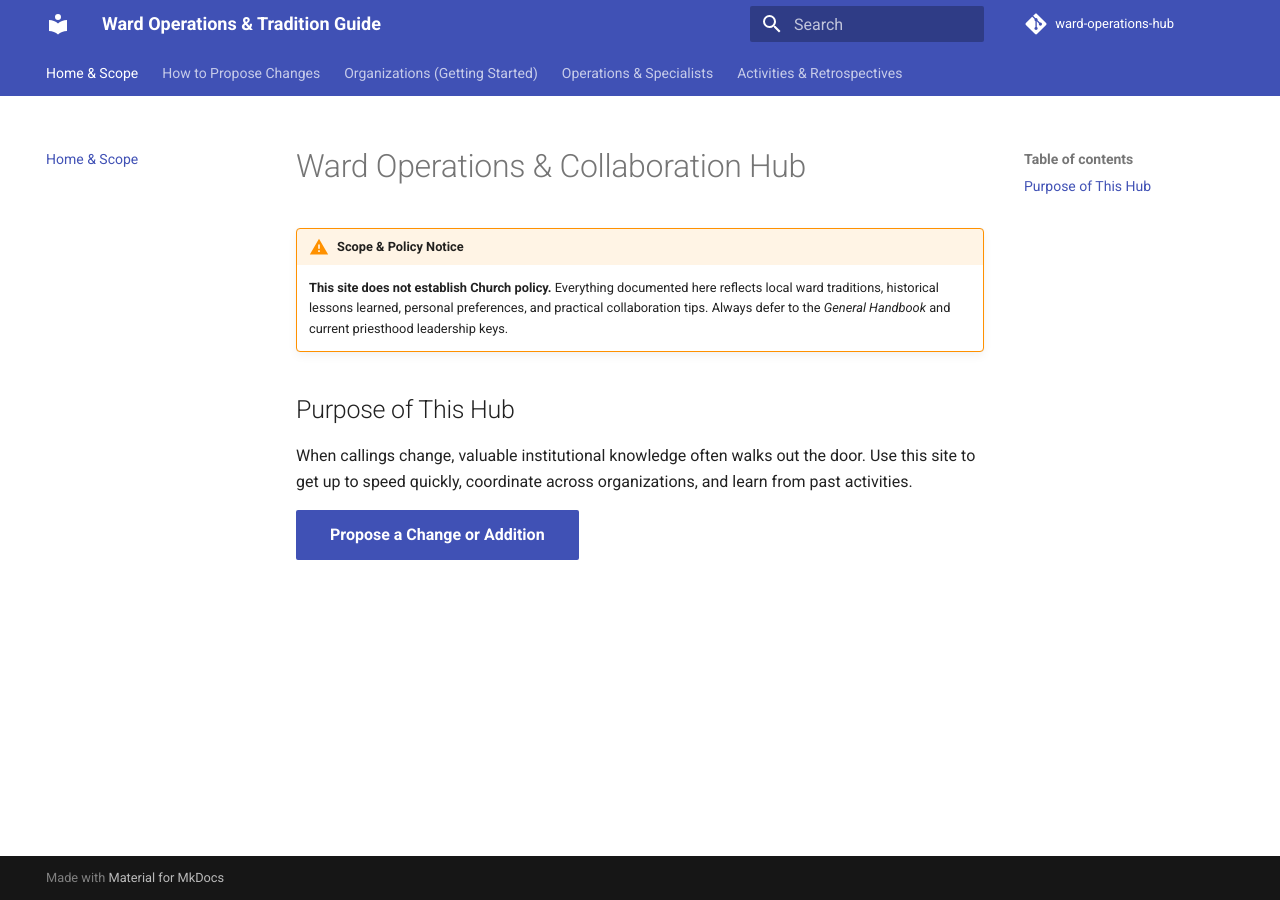
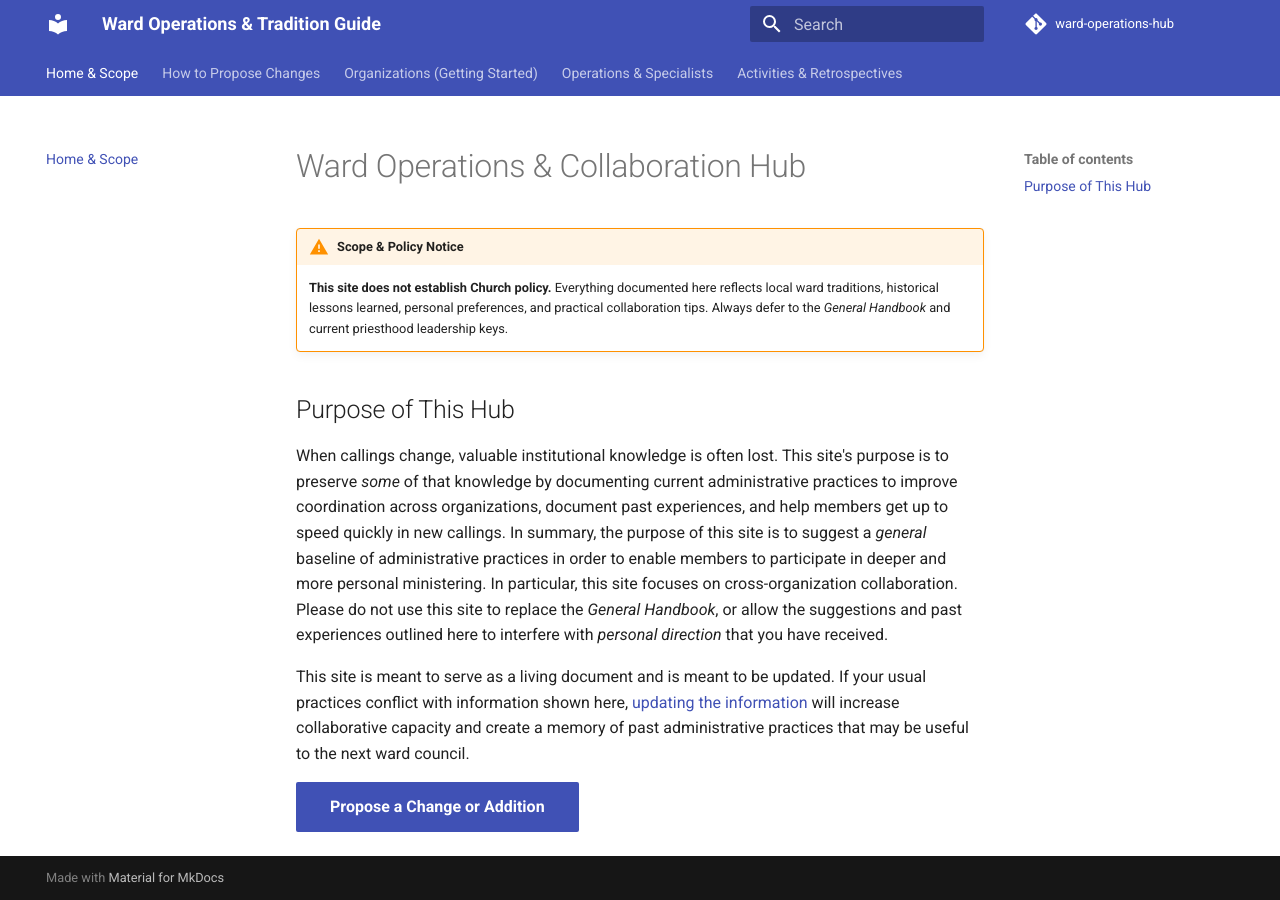
Before and after one commit to popgengent/ward-operations-hub, an MkDocs documentation site: the page built from docs/index.md, in a window 1280 px wide. Built offline with MkDocs 1.6.1 and Material for MkDocs 9.7.7, drawn with Linux system fonts in a browser that asks for light colours; comment, search, counter and statistics services are not loaded.

Commit message:
Revise purpose section for clarity and intent
Updated the purpose section to clarify the site's intent and emphasize its role as a living document for administrative practices.

```diff
--- a/docs/index.md
+++ b/docs/index.md
@@ -4,6 +4,8 @@
     **This site does not establish Church policy.** Everything documented here reflects local ward traditions, historical lessons learned, personal preferences, and practical collaboration tips. Always defer to the *General Handbook* and current priesthood leadership keys.
 
 ## Purpose of This Hub
-When callings change, valuable institutional knowledge often walks out the door. Use this site to get up to speed quickly, coordinate across organizations, and learn from past activities.
+When callings change, valuable institutional knowledge is often lost. This site's purpose is to preserve *some* of that knowledge by documenting current administrative practices to improve coordination across organizations, document past experiences, and help members get up to speed quickly in new callings. In summary, the purpose of this site is to suggest a *general* baseline of administrative practices in order to enable members to participate in deeper and more personal ministering. In particular, this site focuses on cross-organization collaboration. Please do not use this site to replace the *General Handbook*, or allow the suggestions and past experiences outlined here to interfere with *personal direction* that you have received.
+
+This site is meant to serve as a living document and is meant to be updated. If your usual practices conflict with information shown here, [updating the information]( https://popgengent.github.io/ward-operations-hub/governance/) will increase collaborative capacity and create a memory of past administrative practices that may be useful to the next ward council.
 
 [Propose a Change or Addition](https://github.com/popgengent/ward-operations-hub/issues/new?template=propose-change.yml){ .md-button .md-button--primary }
```
